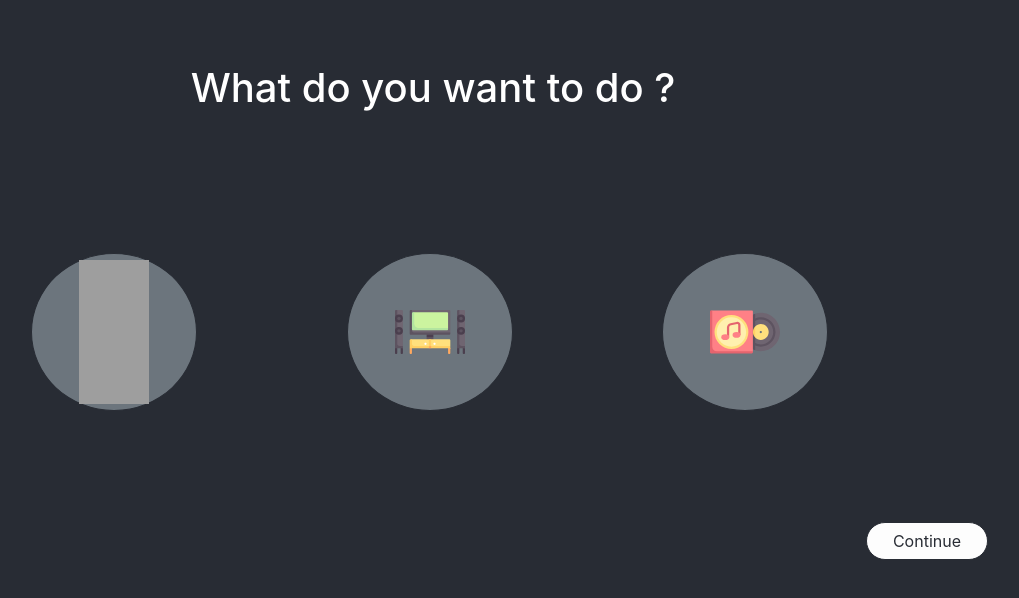
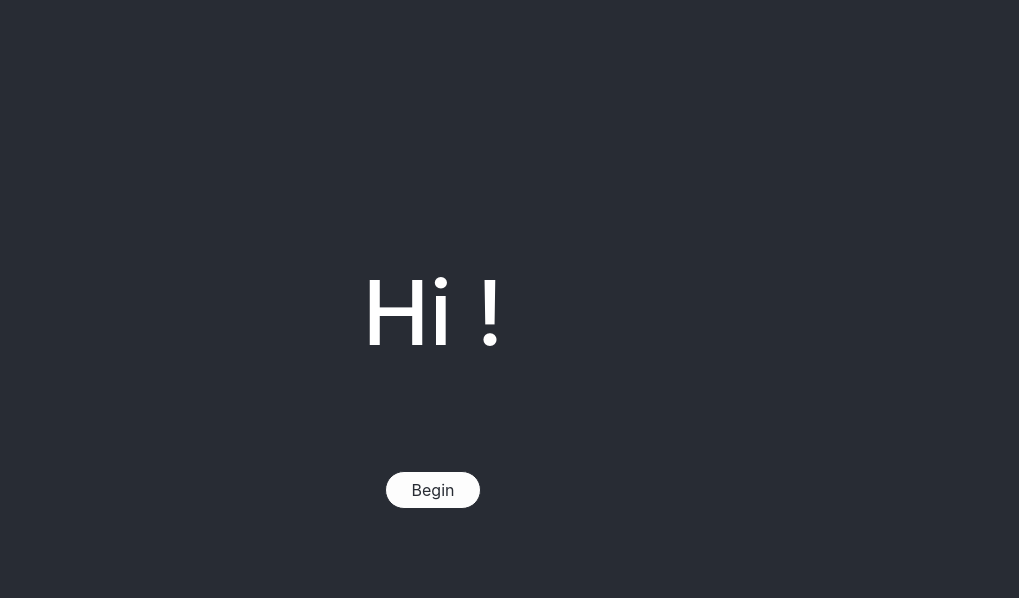
Before and after one commit to niniltp/react-BringItOn, a React (Create React App) app: page / in a window 1280 px wide. Shown: the top 598 px of the page, without its empty margins (207-1226 px from the left). Built offline with nearby package versions, Linux system fonts and the light colour scheme; grey boxes are pictures that could not be loaded.

Commit message:
add welcome page

```diff
--- a/src/App.js
+++ b/src/App.js
@@ -5,11 +5,13 @@ import Mood from "./survey/Mood";
 import MediaChoice from "./app/components/Media/MediaChoice";
 import {BrowserRouter, Route} from 'react-router-dom';
 import Time from "./survey/Time";
+import Welcome from "./app/Scenes/Welcome/Welcome";
 
 function App() {
     return (
         <BrowserRouter>
-            <Route exact path="/" component={MediaChoice}/>
+            <Route exact path="/" component={Welcome}/>
+            <Route exact path="/medias" component={MediaChoice}/>
             <Route exact path="/mood" component={Mood}/>
             <Route exact path="/time" component={Time}/>
             <Route exact path="/results" component={MediaFinalResults}/>
--- /dev/null
+++ b/src/app/Scenes/Welcome/Welcome.css
@@ -0,0 +1,19 @@
+.Welcome {
+    text-align: center;
+    background-color: #282c34;
+    min-height: 80vh;
+    display: flex;
+    flex-direction: column;
+    align-items: center;
+    justify-content: center;
+    font-size: calc(10px + 10vmin);
+    color: white;
+}
+
+.Welcome h1 {
+    font-size: 1em;
+}
+
+.Welcome button {
+    margin-top: 10vh;
+}
--- /dev/null
+++ b/src/app/Scenes/Welcome/Welcome.js
@@ -0,0 +1,22 @@
+import React, {Component} from 'react';
+import {Button, Fade} from "reactstrap";
+import {Link} from "react-router-dom";
+import './Welcome.css';
+
+class Welcome extends Component {
+    render() {
+        return (
+            <div className={"Welcome"}>
+                <Fade timeout={1000} style={{transition: '2s'}}>
+                    <h1>Hi !</h1>
+                </Fade>
+                <Fade timeout={2500} style={{transition: '2s'}}>
+                    <Link to={{pathname: '/medias'}}><Button
+                        className="btn-color-continue btn btn-animate"><span>Begin</span></Button></Link>
+                </Fade>
+            </div>
+        )
+    }
+}
+
+export default Welcome;
```
